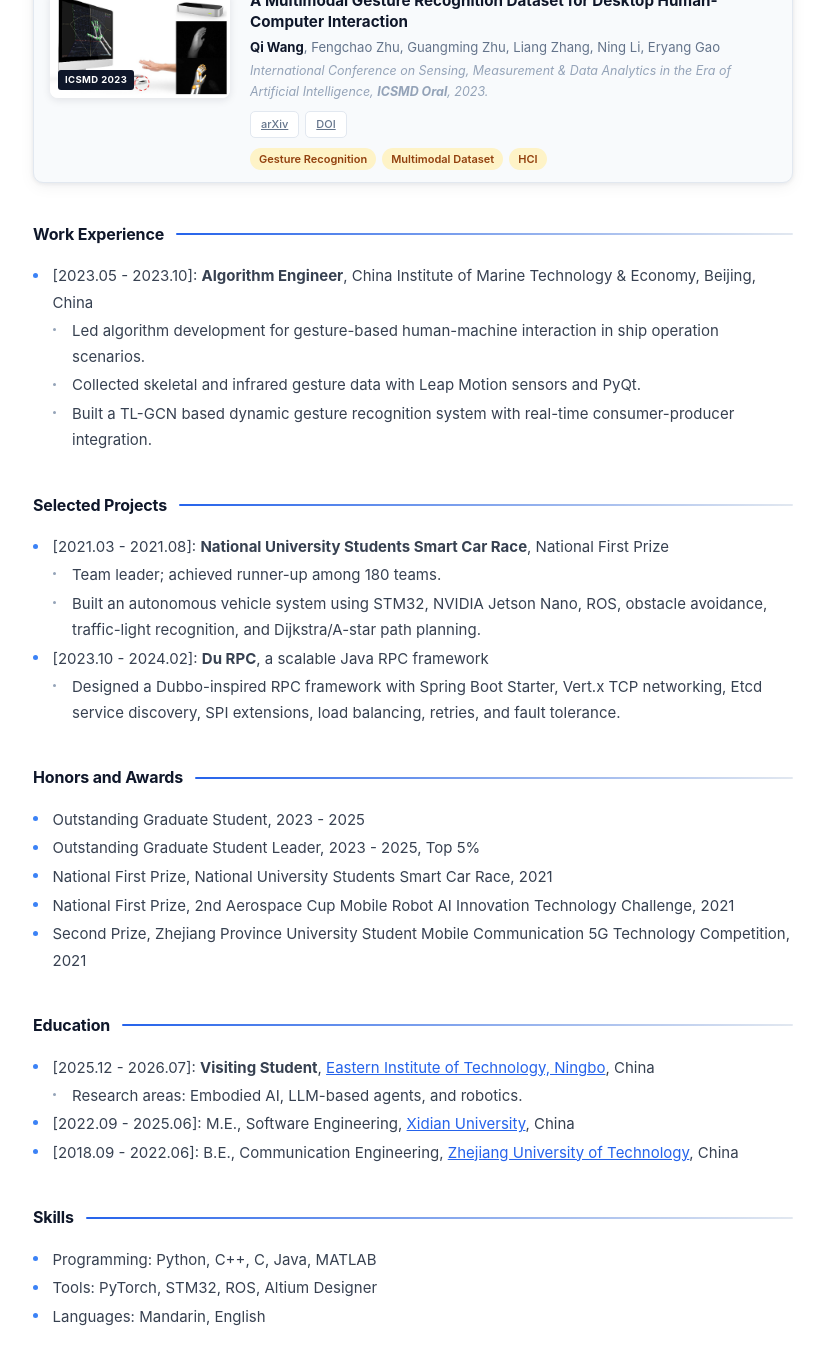
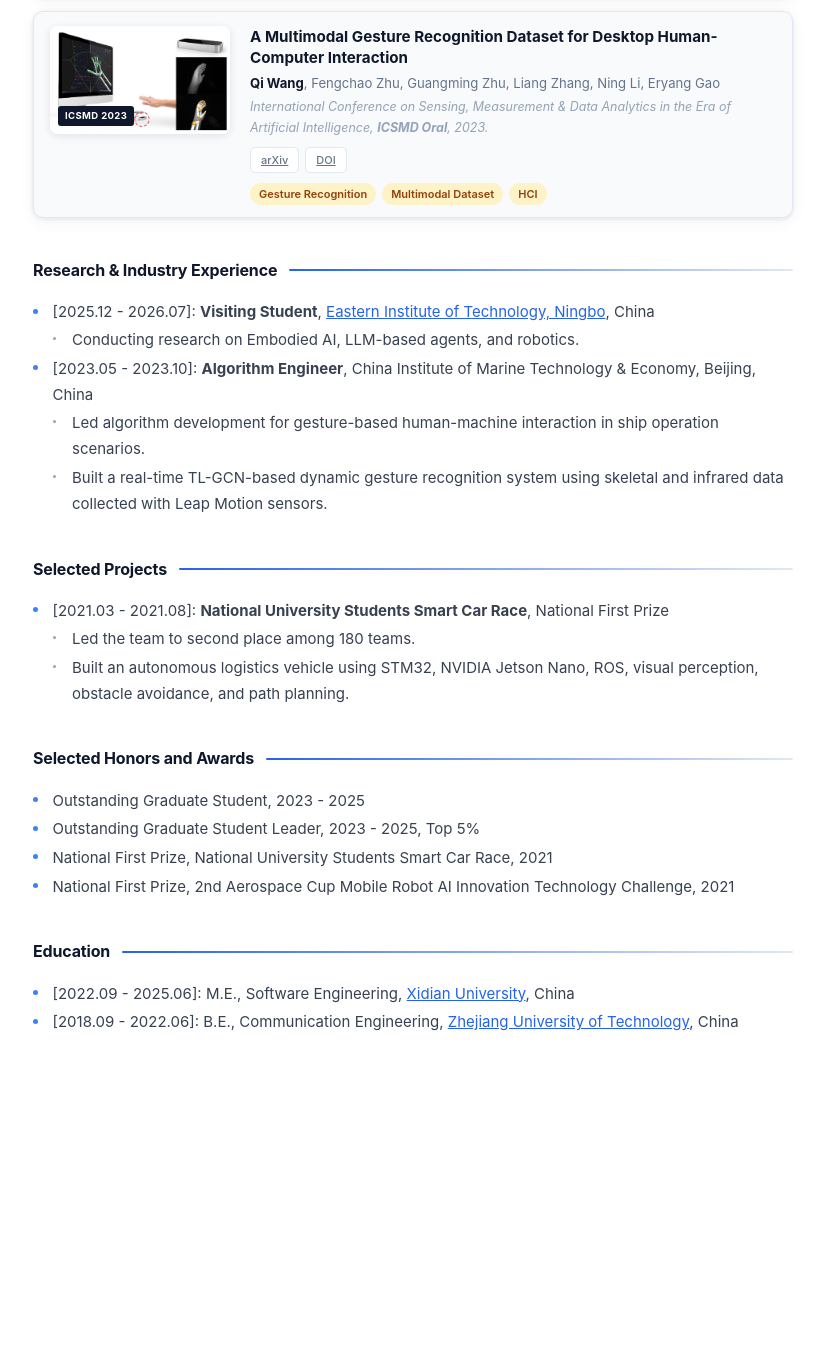
Before and after one commit to QiWang233/qiwang233.github.io, a Jekyll site: the page built from index.md, in a window 1280 px wide and 1400 px high, scrolled down 1063 px. Shown: the top 1365 px of the window, without its empty margins (387-1212 px from the left). Built offline with Jekyll 4.4.1, drawn with Linux system fonts in a browser that asks for light colours; our own code applies the rules of GitHub Pages for plain Markdown files; after the commit the page ends 2178 px from its top, so only the background shows below that; some of the changed text lies outside the part shown.

Commit message:
Refine academic homepage structure

```diff
--- a/_config.yml
+++ b/_config.yml
@@ -11,8 +11,8 @@ subaffiliation_link: https://www.xidian.edu.cn/
 email: qiwang0720@stu.xidian.edu.cn
 
 # Search Engine Optimization
-keywords: Qi Wang, Wang Qi, Embodied AI, LLM-based agents, robotics, event-based vision, text-to-3D generation, score distillation, DailyDVS-200
-description: Personal academic homepage of Qi Wang, working on Embodied AI, LLM-based agents, robotics, event-based vision, text-to-3D generation, and multimodal interaction.
+keywords: Qi Wang, Wang Qi, Embodied AI, LLM-based agents, robotics, 3D generation, world modeling, event-based vision, multimodal perception, DailyDVS-200
+description: Personal academic homepage of Qi Wang, working on Embodied AI, LLM-based agents, 3D generation, event-based vision, and multimodal perception.
 canonical: https://qiwang233.github.io/
 
 # Links
--- a/_includes/projects.md
+++ b/_includes/projects.md
@@ -1,4 +1,6 @@
-<h2 id="publications">Publications <span class="section-note">(<em>Selected</em>)</span></h2>
+<h2 id="publications">Selected Publications</h2>
+
+<p class="section-intro">My selected work spans generative 3D modeling, event-based perception, and multimodal interaction.</p>
 
 <div class="publications">
 <ol class="bibliography">
@@ -14,8 +16,9 @@
     <div class="author">Zhou Xu<sup>*</sup>, <strong>Qi Wang<sup>*</sup></strong>, Yuxiao Yang, Luyuan Zhang, Zhang Liang, Yang Li</div>
     <div class="periodical"><em>The 40th Annual AAAI Conference on Artificial Intelligence, <strong>AAAI</strong>, 2026. <sup>*</sup> Equal contribution.</em></div>
     <div class="links">
-      <a href="https://ojs.aaai.org/index.php/AAAI/article/view/38131" class="btn btn-sm z-depth-0" role="button" target="_blank" rel="noopener noreferrer">AAAI</a>
+      <a href="https://ojs.aaai.org/index.php/AAAI/article/view/38131" class="btn btn-sm z-depth-0" role="button" target="_blank" rel="noopener noreferrer">Paper</a>
       <a href="https://arxiv.org/abs/2511.11710" class="btn btn-sm z-depth-0" role="button" target="_blank" rel="noopener noreferrer">arXiv</a>
+      <a href="https://github.com/XiaocatMomo/TBSD" class="btn btn-sm z-depth-0" role="button" target="_blank" rel="noopener noreferrer">Code</a>
     </div>
     <div class="paper-tags">
       <span class="paper-tag">Text-to-3D</span>
@@ -37,7 +40,7 @@
     <div class="author"><strong>Qi Wang</strong>, Zhou Xu, Yuming Lin, Jingtao Ye, Hongsheng Li, Guangming Zhu, Syed Afaq Ali Shah, Mohammed Bennamoun, Liang Zhang</div>
     <div class="periodical"><em>European Conference on Computer Vision, <strong>ECCV</strong>, 2024.</em></div>
     <div class="links">
-      <a href="https://www.ecva.net/papers/eccv_2024/papers_ECCV/papers/11182.pdf" class="btn btn-sm z-depth-0" role="button" target="_blank" rel="noopener noreferrer">PDF</a>
+      <a href="https://www.ecva.net/papers/eccv_2024/papers_ECCV/papers/11182.pdf" class="btn btn-sm z-depth-0" role="button" target="_blank" rel="noopener noreferrer">Paper</a>
       <a href="https://github.com/QiWang233/DailyDVS-200" class="btn btn-sm z-depth-0" role="button" target="_blank" rel="noopener noreferrer">Code</a>
       <a href="https://arxiv.org/abs/2407.05106" class="btn btn-sm z-depth-0" role="button" target="_blank" rel="noopener noreferrer">arXiv</a>
     </div>
--- a/index.md
+++ b/index.md
@@ -6,51 +6,41 @@ layout: homepage
 
 Hi! I am Qi Wang (王奇), currently a visiting student at <a href="https://www.eitech.edu.cn/en/">Eastern Institute of Technology, Ningbo</a>, where I work on Embodied AI, LLM-based agents, and robotics. I received my M.E. in Software Engineering from <a href="https://www.xidian.edu.cn/">Xidian University</a> and my B.E. in Communication Engineering from <a href="https://www.zjut.edu.cn/">Zhejiang University of Technology</a>.
 
-I enjoy building research systems that connect robust engineering with clear empirical analysis, especially for problems where visual perception, generative modeling, and real-world interaction meet.
+My research journey began with event-based vision and multimodal perception, expanded into 3D generation, and now centers on embodied agents that connect perception, world modeling, reasoning, and interaction.
 
 ## Research Interests
 
 - Embodied AI, LLM-based agents, and robotics
-- Text-to-3D generation and score distillation
-- Event-based vision and neuromorphic action recognition
-- Multimodal gesture recognition and human-computer interaction
+- 3D generation, world modeling, and score distillation
+- Event-based vision and multimodal perception
 
 {% include projects.md %}
 
-## Work Experience
+## Research & Industry Experience
+
+- \[2025.12 - 2026.07\]: **Visiting Student**, <a href="https://www.eitech.edu.cn/en/">Eastern Institute of Technology, Ningbo</a>, China
+  - Conducting research on Embodied AI, LLM-based agents, and robotics.
 
 - \[2023.05 - 2023.10\]: **Algorithm Engineer**, China Institute of Marine Technology & Economy, Beijing, China
   - Led algorithm development for gesture-based human-machine interaction in ship operation scenarios.
-  - Collected skeletal and infrared gesture data with Leap Motion sensors and PyQt.
-  - Built a TL-GCN based dynamic gesture recognition system with real-time consumer-producer integration.
+  - Built a real-time TL-GCN-based dynamic gesture recognition system using skeletal and infrared data collected with Leap Motion sensors.
 
 ## Selected Projects
 
 - \[2021.03 - 2021.08\]: **National University Students Smart Car Race**, National First Prize
-  - Team leader; achieved runner-up among 180 teams.
-  - Built an autonomous vehicle system using STM32, NVIDIA Jetson Nano, ROS, obstacle avoidance, traffic-light recognition, and Dijkstra/A-star path planning.
-- \[2023.10 - 2024.02\]: **Du RPC**, a scalable Java RPC framework
-  - Designed a Dubbo-inspired RPC framework with Spring Boot Starter, Vert.x TCP networking, Etcd service discovery, SPI extensions, load balancing, retries, and fault tolerance.
+  - Led the team to second place among 180 teams.
+  - Built an autonomous logistics vehicle using STM32, NVIDIA Jetson Nano, ROS, visual perception, obstacle avoidance, and path planning.
 
-## Honors and Awards
+## Selected Honors and Awards
 
 - Outstanding Graduate Student, 2023 - 2025
 - Outstanding Graduate Student Leader, 2023 - 2025, Top 5%
 - National First Prize, National University Students Smart Car Race, 2021
 - National First Prize, 2nd Aerospace Cup Mobile Robot AI Innovation Technology Challenge, 2021
-- Second Prize, Zhejiang Province University Student Mobile Communication 5G Technology Competition, 2021
 
 ## Education
 
-- \[2025.12 - 2026.07\]: **Visiting Student**, <a href="https://www.eitech.edu.cn/en/">Eastern Institute of Technology, Ningbo</a>, China
-  - Research areas: Embodied AI, LLM-based agents, and robotics.
 - \[2022.09 - 2025.06\]: M.E., Software Engineering, <a href="https://www.xidian.edu.cn/">Xidian University</a>, China
 - \[2018.09 - 2022.06\]: B.E., Communication Engineering, <a href="https://www.zjut.edu.cn/">Zhejiang University of Technology</a>, China
 
-## Skills
-
-- Programming: Python, C++, C, Java, MATLAB
-- Tools: PyTorch, STM32, ROS, Altium Designer
-- Languages: Mandarin, English
-
 {% include visitors.md %}
```
